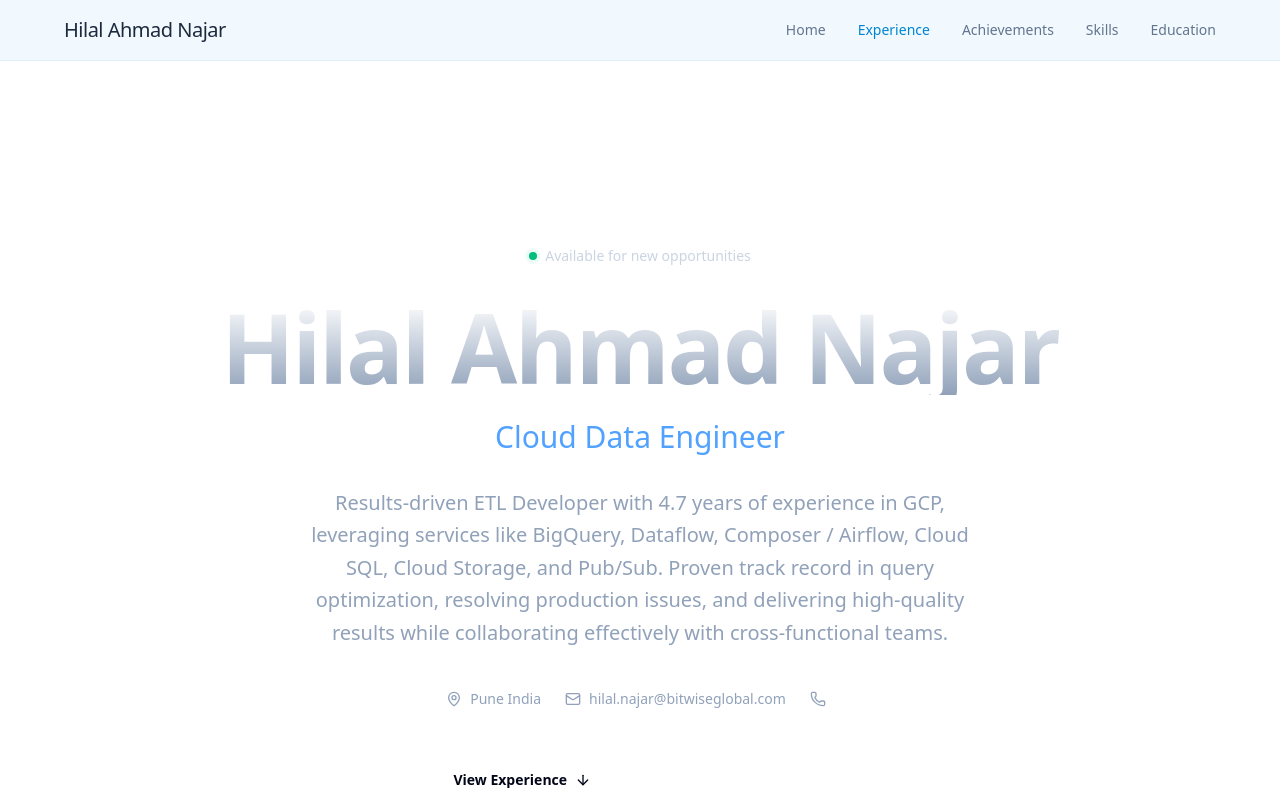
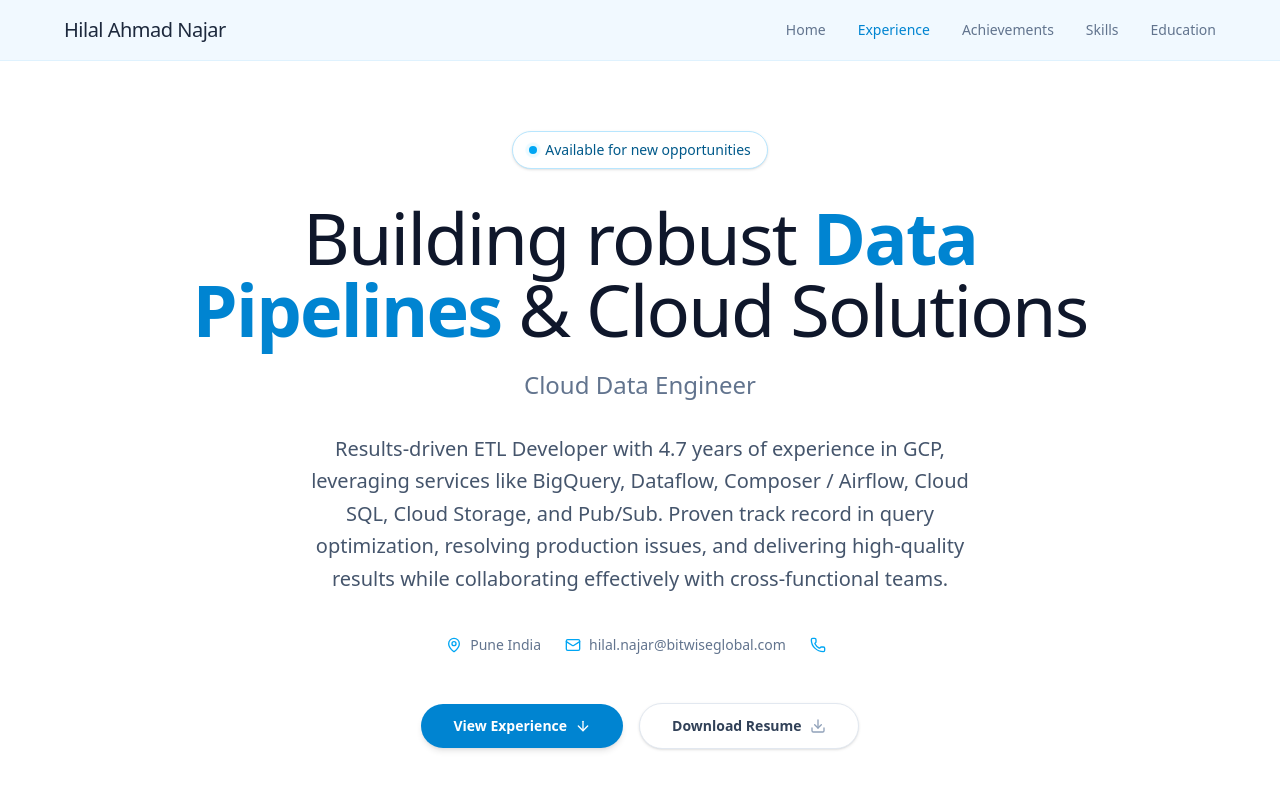
Before and after one commit to Artistic-HilalAhmad/Portgolio, a React (Vite) app in the folder hilal-ahmad-najar---portfolio/: page / in a window 1280 px wide. Shown: the top 800 px of the page. Built offline with nearby package versions, Linux system fonts and the light colour scheme.

Commit message:
Update Hero.tsx

```diff
--- a/hilal-ahmad-najar---portfolio/src/components/Hero.tsx
+++ b/hilal-ahmad-najar---portfolio/src/components/Hero.tsx
@@ -11,7 +11,7 @@ export const Hero: React.FC = () => {
   };
 
   return (
-    <section id="hero" className="relative flex min-h-screen flex-col items-center justify-center px-6 pt-20 text-center">
+    <section id="hero" className="relative flex min-h-[90vh] flex-col items-center justify-center px-6 text-center">
       <motion.div
         initial={{ opacity: 0, y: 20 }}
         animate={{ opacity: 1, y: 0 }}
@@ -22,48 +22,46 @@ export const Hero: React.FC = () => {
           initial={{ opacity: 0, scale: 0.9 }}
           animate={{ opacity: 1, scale: 1 }}
           transition={{ duration: 0.5, delay: 0.4 }}
-          className="mb-6 inline-flex items-center gap-2 rounded-full border border-white/10 bg-white/5 px-4 py-2 text-sm text-slate-300 backdrop-blur-md"
+          className="mb-8 inline-flex items-center gap-2 rounded-full border border-sky-200 bg-white px-4 py-2 text-sm text-sky-800 shadow-sm"
         >
           <span className="relative flex h-2 w-2">
-            <span className="absolute inline-flex h-full w-full animate-ping rounded-full bg-emerald-400 opacity-75"></span>
-            <span className="relative inline-flex h-2 w-2 rounded-full bg-emerald-500"></span>
+            <span className="absolute inline-flex h-full w-full animate-ping rounded-full bg-sky-400 opacity-75"></span>
+            <span className="relative inline-flex h-2 w-2 rounded-full bg-sky-500"></span>
           </span>
           Available for new opportunities
         </motion.div>
 
-        <h1 className="mb-6 text-5xl font-extrabold tracking-tight text-white sm:text-7xl lg:text-8xl">
-          <span className="block text-transparent bg-clip-text bg-gradient-to-b from-white to-slate-400">
-            {basics.name}
-          </span>
+        <h1 className="mb-6 text-4xl font-light tracking-tight text-slate-900 sm:text-6xl lg:text-7xl">
+          Building robust <span className="font-semibold text-sky-600">Data Pipelines</span> & Cloud Solutions
         </h1>
 
-        <h2 className="mb-8 text-2xl font-medium text-blue-400 sm:text-3xl">
+        <h2 className="mb-8 text-xl font-medium text-slate-500 sm:text-2xl">
           {basics.title}
         </h2>
 
-        <p className="mx-auto mb-10 max-w-2xl text-lg leading-relaxed text-slate-400 sm:text-xl">
+        <p className="mx-auto mb-10 max-w-2xl text-lg leading-relaxed text-slate-600 sm:text-xl">
           {basics.summary}
         </p>
 
-        <div className="mb-12 flex flex-wrap items-center justify-center gap-6 text-sm text-slate-400">
+        <div className="mb-12 flex flex-wrap items-center justify-center gap-6 text-sm text-slate-500">
           <div className="flex items-center gap-2">
-            <MapPin className="h-4 w-4" />
+            <MapPin className="h-4 w-4 text-sky-500" />
             {basics.location}
           </div>
           <div className="flex items-center gap-2">
-            <Mail className="h-4 w-4" />
-            <a href={`mailto:${basics.email}`} className="hover:text-white transition-colors">{basics.email}</a>
+            <Mail className="h-4 w-4 text-sky-500" />
+            <a href={`mailto:${basics.email}`} className="hover:text-sky-600 transition-colors">{basics.email}</a>
           </div>
           <div className="flex items-center gap-2">
-            <Phone className="h-4 w-4" />
-            <a href={`tel:${basics.phone}`} className="hover:text-white transition-colors">{basics.phone}</a>
+            <Phone className="h-4 w-4 text-sky-500" />
+            <a href={`tel:${basics.phone}`} className="hover:text-sky-600 transition-colors">{basics.phone}</a>
           </div>
         </div>
 
         <div className="flex flex-col items-center justify-center gap-4 sm:flex-row">
           <button
             onClick={handleScrollToExperience}
-            className="group relative inline-flex items-center gap-2 overflow-hidden rounded-full bg-white px-8 py-3 text-sm font-semibold text-slate-950 transition-all hover:bg-slate-200 hover:scale-105"
+            className="group relative inline-flex items-center gap-2 overflow-hidden rounded-full bg-sky-600 px-8 py-3 text-sm font-semibold text-white shadow-md transition-all hover:bg-sky-700 hover:shadow-lg hover:-translate-y-0.5"
           >
             View Experience
             <ArrowDown className="h-4 w-4 transition-transform group-hover:translate-y-1" />
@@ -71,10 +69,10 @@ export const Hero: React.FC = () => {
 
           <button
             onClick={() => window.print()}
-            className="group inline-flex items-center gap-2 rounded-full border border-white/20 bg-white/5 px-8 py-3 text-sm font-semibold text-white backdrop-blur-sm transition-all hover:bg-white/10 hover:scale-105"
+            className="group inline-flex items-center gap-2 rounded-full border border-slate-200 bg-white px-8 py-3 text-sm font-semibold text-slate-700 shadow-sm transition-all hover:bg-slate-50 hover:shadow-md hover:-translate-y-0.5"
           >
             Download Resume
-            <Download className="h-4 w-4" />
+            <Download className="h-4 w-4 text-slate-400 group-hover:text-sky-600 transition-colors" />
           </button>
         </div>
       </motion.div>
```
